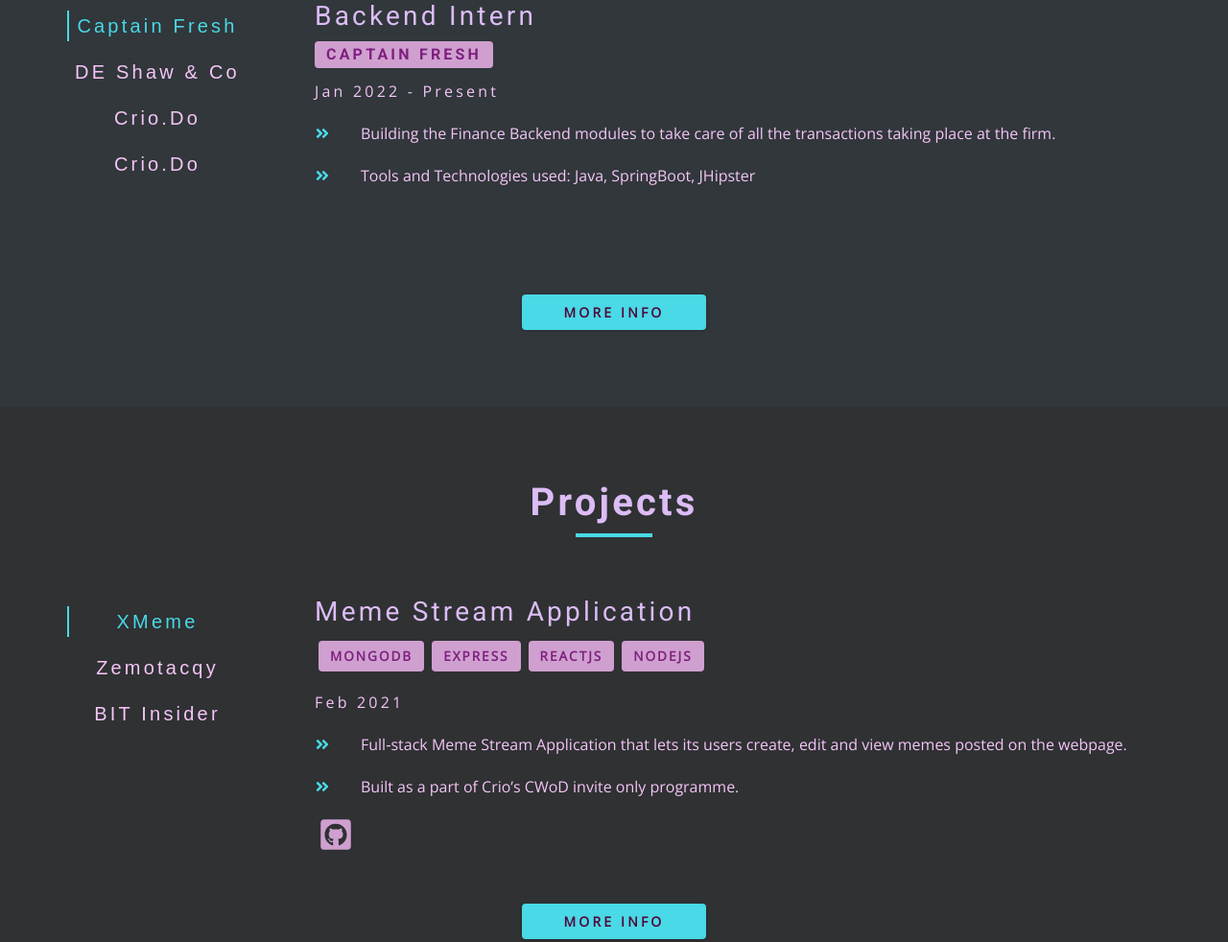
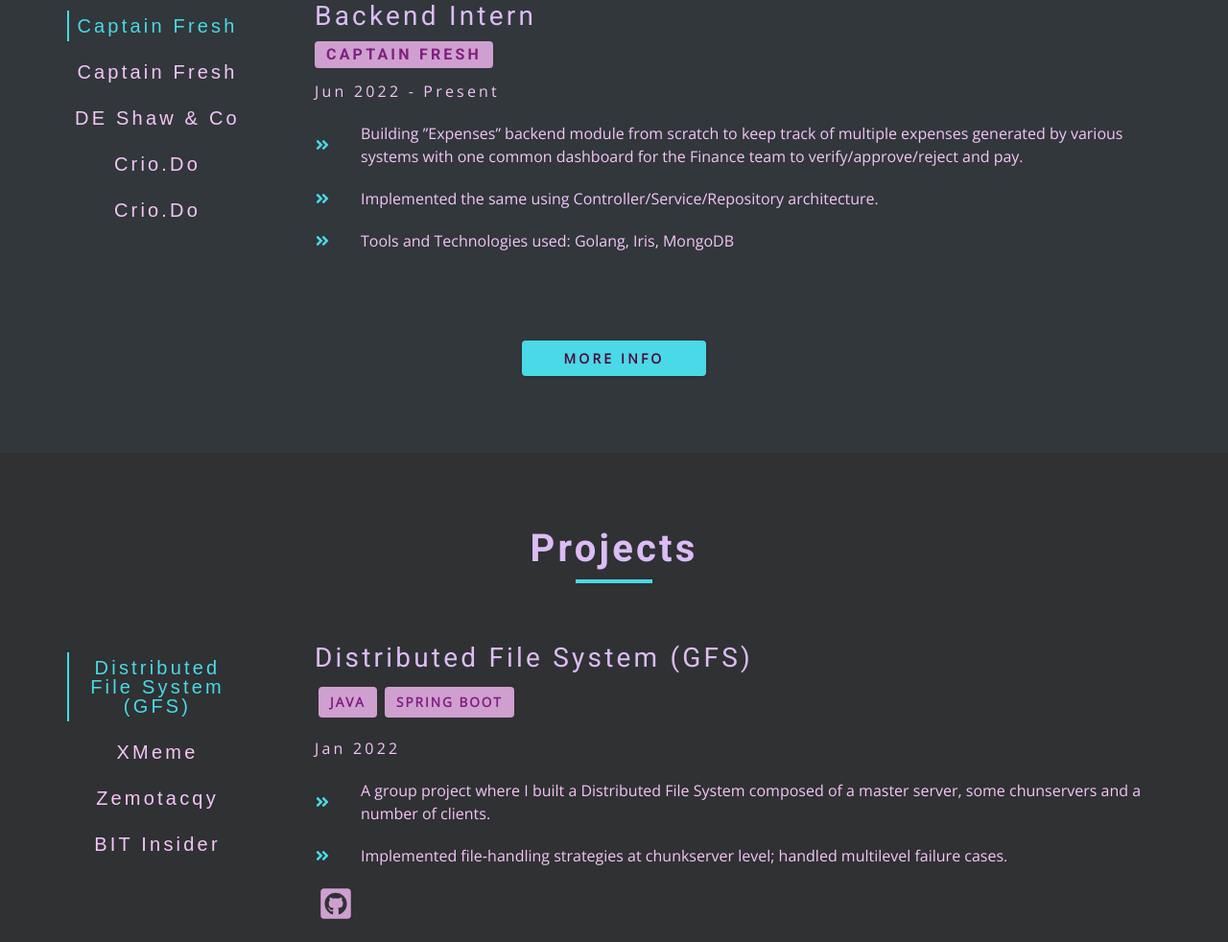
Before and after one commit to kushrike/kushrike.me, a Gatsby site: page / in a window 1280 px wide. Shown: the part 997-1979 px from the top of the page at 96% size. Built offline with nearby package versions, Linux system fonts and the light colour scheme; Gatsby itself is replaced by a stand-in of ours.

Commit message:
Added CF job and GFS

```diff
--- a/src/constants/jobs.js
+++ b/src/constants/jobs.js
@@ -1,5 +1,17 @@
 export default [
-  {
+    {
+    id: 5,
+    icon: "",
+    company: "Captain Fresh",
+    title: "Backend Intern",
+    description: [
+      "Building ”Expenses” backend module from scratch to keep track of multiple expenses generated by various systems with one common dashboard for the Finance team to verify/approve/reject and pay.",
+      "Implemented the same using Controller/Service/Repository architecture.",
+      "Tools and Technologies used: Golang, Iris, MongoDB"
+
+    ],
+    date: "Jun 2022 - Present",
+  },{
     id: 4,
     icon: "",
     company: "Captain Fresh",
@@ -8,7 +20,7 @@ export default [
       "Building the Finance Backend modules to take care of all the transactions taking place at the firm.",
       "Tools and Technologies used: Java, SpringBoot, JHipster"
     ],
-    date: "Jan 2022 - Present",
+    date: "Jan 2022 - May 2022",
   },
   {
     id: 3,
--- a/src/constants/projects.js
+++ b/src/constants/projects.js
@@ -1,9 +1,20 @@
 export default [
+    {
+    id: 4,
+    name: "Distributed File System (GFS)",
+    title: "Distributed File System (GFS)",
+    description: [
+      "A group project where I built a Distributed File System composed of a master server, some chunservers and a number of clients.",
+      "Implemented file‑handling strategies at chunkserver level; handled multilevel failure cases."
+    ],
+    techstack: ["Java", "Spring Boot"],
+    date: "Jan 2022",
+    github: "https://github.com/nikunjagarwal321/gfs",
+  },
   {
     id: 3,
     name: "XMeme",
     title: "Meme Stream Application",
-    meta: "tha ek mast sa kaam...maza hi aa gya tha",
     description: [
       "Full‐stack Meme Stream Application that lets its users create, edit and view memes posted on the webpage.",
       "Built as a part of Crio’s CWoD invite only programme.",
@@ -16,7 +27,6 @@ export default [
     id: 2,
     name: "Zemotacqy",
     title: "Zemotacqy",
-    meta: "tha ek mast sa kaam...maza hi aa gya tha",
     description: [
       "A web platform that would help doctors in assessing the growth and improvement of their patients suffering from mental disorders like ADHD by running a set of research‐backed cognitive tests, rendering meaningful statistics and data.",
       "Winning project at HACK 36, 2020 - Annual hackathon organised by MNNIT Allahabad",
@@ -29,7 +39,6 @@ export default [
     id: 1,
     name: "BIT Insider",
     title: "Social Media Application",
-    meta: "tha ek mast sa kaam...maza hi aa gya tha",
     description: [
       "Android application to connect all the students of BIT college campus.",
       "Allows maintaining user profiles, batch based student segregation, Real-Time PTP chat, separate Alumni section",
```
Also changed, not shown: 1 other file.
